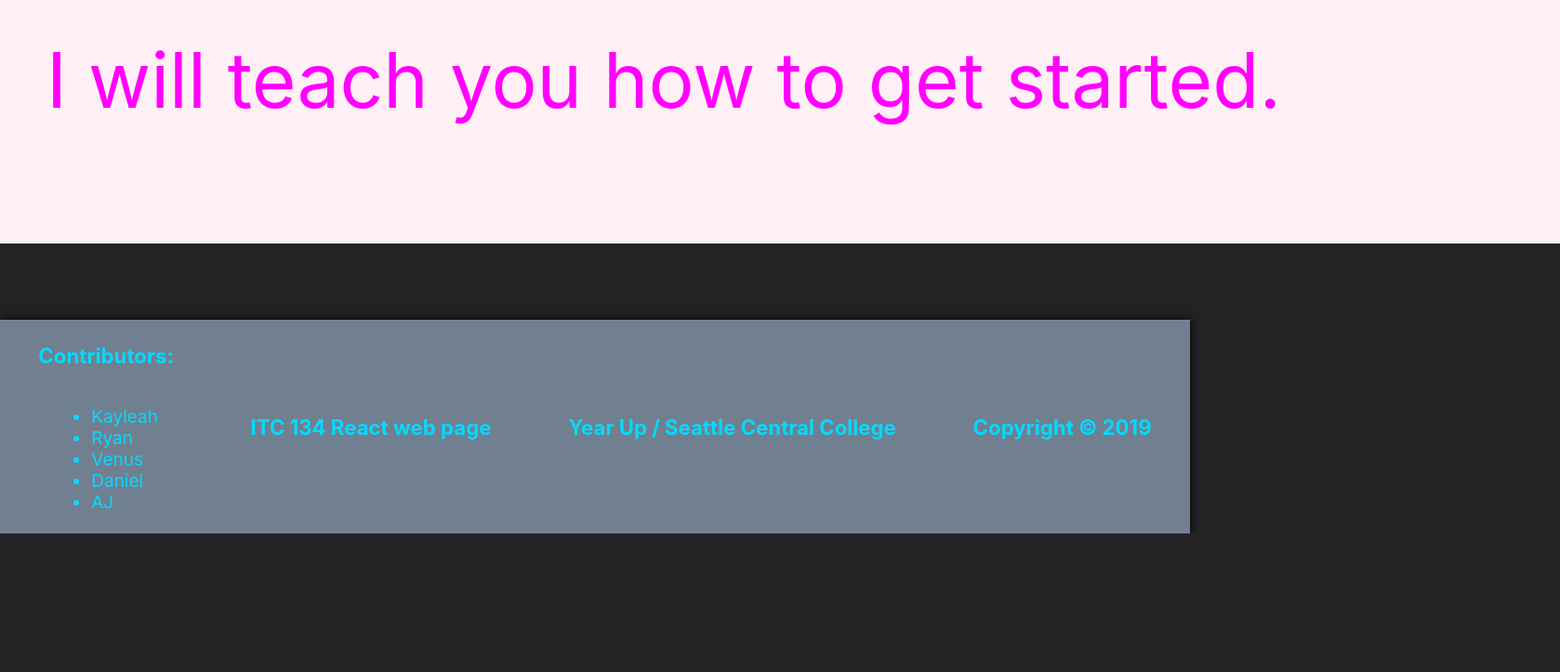
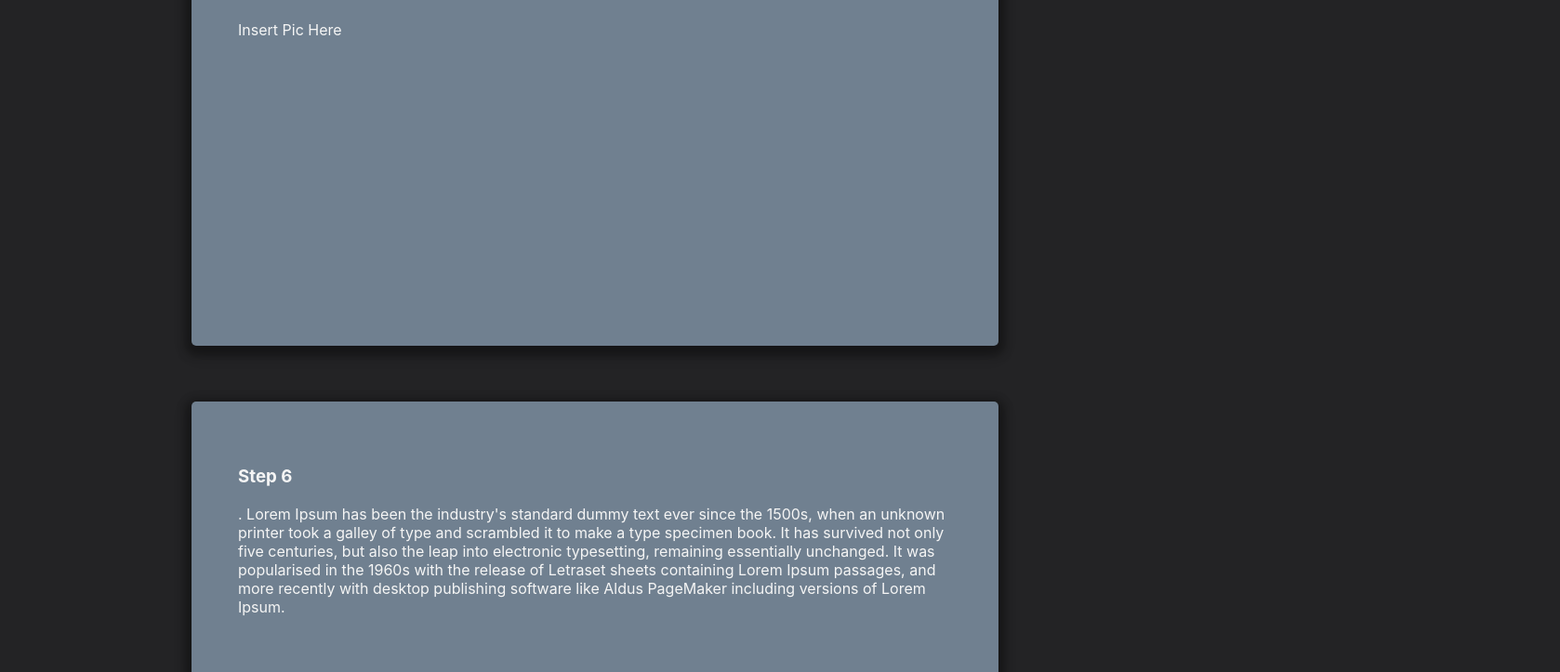
Before and after one commit to BuddhaTheChef/whyReactWebpage, a React (Create React App) app: page /GettingStarted in a window 1280 px wide. Shown: the part 372-1095 px from the top of the page at 93% size, 1678 px wide, since content can reach past the window. Before the commit the page ends 946 px from the top, so only its background shows below. Built offline with nearby package versions, Linux system fonts and the light colour scheme.

Commit message:
added to getting started

```diff
--- a/src/components/GettingStarted.js
+++ b/src/components/GettingStarted.js
@@ -8,9 +8,52 @@ export default class GettingStarted extends Component {
                 Getting Started
                 </h1>
 
-                <p className="ptag">
-                    I will teach you how to get started.
-                </p>
+                <div>
+
+                <div className="gettingStartedDivPic">
+                    Insert Pic Here
+                </div>
+                <div className="gettingStartedDiv">
+                <h3>Step 6</h3>
+                    <p>
+                    . Lorem Ipsum has been the industry's standard dummy text ever since the 1500s,
+                    when an unknown printer took a galley of type and scrambled it to make a type specimen
+                    book. It has survived not only five centuries, but also the leap into electronic typesetting,
+                     remaining essentially unchanged. It was popularised in the 1960s with the release of Letraset
+                     sheets containing Lorem Ipsum passages, and more recently with desktop publishing software like
+                      Aldus PageMaker including versions of Lorem Ipsum.
+                    </p>
+                </div>
+                <div className="gettingStartedDivPic">
+                    Insert Pic Here
+                </div>
+                <div className="gettingStartedDiv">
+                <h3>Step 7</h3>
+                    <p>
+                    . Lorem Ipsum has been the industry's standard dummy text ever since the 1500s,
+                    when an unknown printer took a galley of type and scrambled it to make a type specimen
+                    book. It has survived not only five centuries, but also the leap into electronic typesetting,
+                     remaining essentially unchanged. It was popularised in the 1960s with the release of Letraset
+                     sheets containing Lorem Ipsum passages, and more recently with desktop publishing software like
+                      Aldus PageMaker including versions of Lorem Ipsum.
+                    </p>
+                </div>
+                <div className="gettingStartedDivPic">
+                    Insert Pic Here
+                </div>
+                <div className="gettingStartedDiv">
+                <h3>Step 8</h3>
+                    <p>
+                    . Lorem Ipsum has been the industry's standard dummy text ever since the 1500s,
+                    when an unknown printer took a galley of type and scrambled it to make a type specimen
+                    book. It has survived not only five centuries, but also the leap into electronic typesetting,
+                     remaining essentially unchanged. It was popularised in the 1960s with the release of Letraset
+                     sheets containing Lorem Ipsum passages, and more recently with desktop publishing software like
+                      Aldus PageMaker including versions of Lorem Ipsum.
+                    </p>
+                </div>
+                </div>
+
             </div>
         )
     }
```
